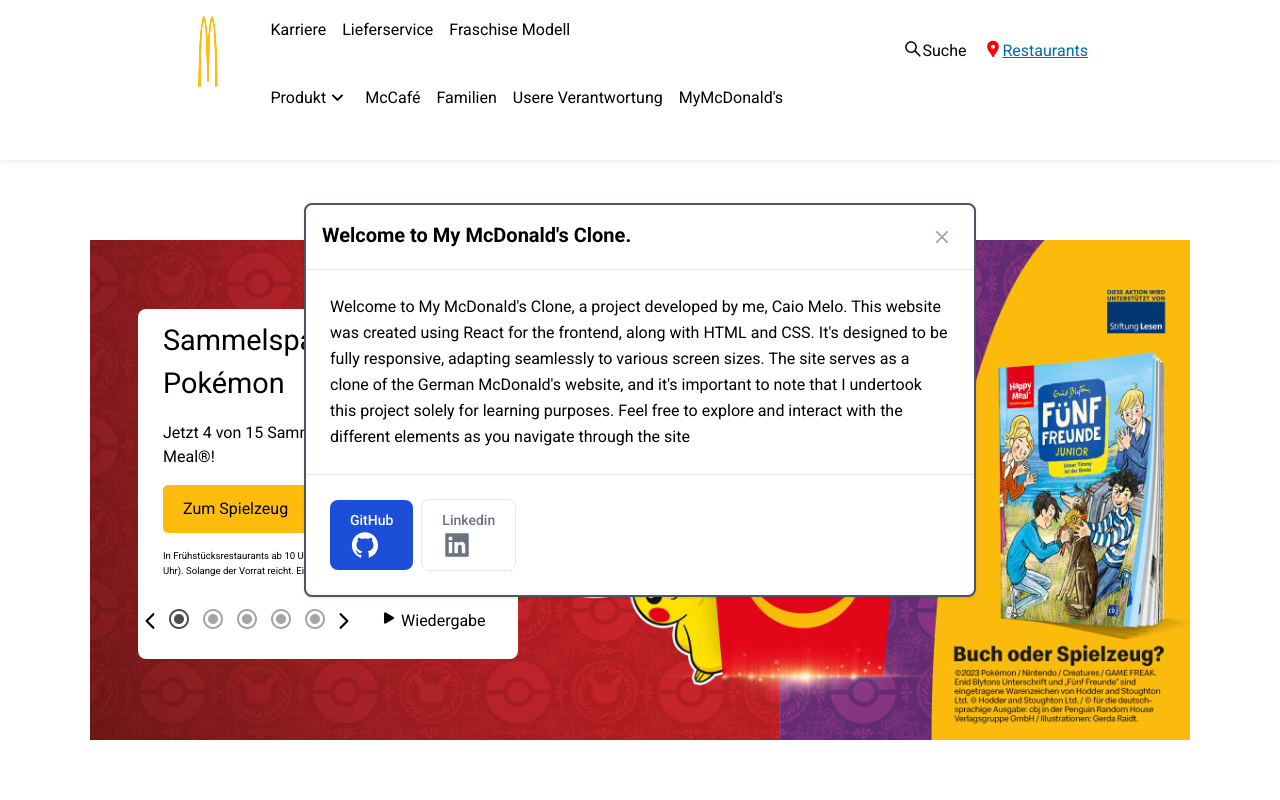
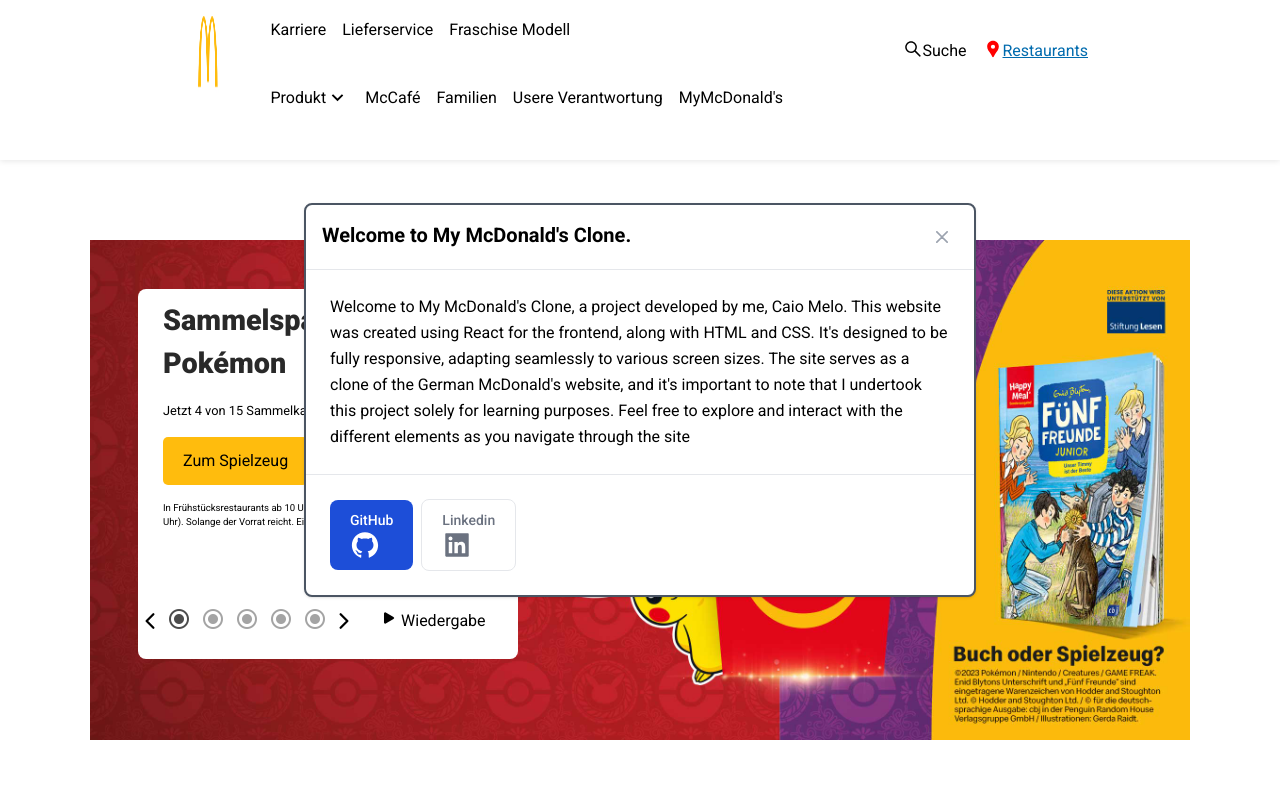
Before and after one commit to caiomelotec/mcDonalds-clone, a React (Create React App) app: page / in a window 1280 px wide. Shown: the top 800 px of the page. Built offline with nearby package versions, Linux system fonts and the light colour scheme.

Commit message:
fix bugs in carousel

```diff
--- a/src/Components/Carousel-Components/Carousel.css
+++ b/src/Components/Carousel-Components/Carousel.css
@@ -7,7 +7,7 @@
   background-color: white;
   color: black;
   width: 380px;
-  height: 350px;
+  height: 370px;
   padding: 10px 25px;
   text-align: left;
   position: absolute;
@@ -16,6 +16,7 @@
   border-radius: 8px;
   overflow: hidden;
 }
+
 .subContainer-info {
   background-color: white;
   overflow: hidden;
@@ -25,6 +26,11 @@
 }
 .subContainer-info h1 {
   font-size: 1.8rem;
+  font-weight: 900;
+  color: #292929;
+}
+.subContainer-info p {
+  font-size: 0.8rem;
 }
 
 #span-info {
@@ -204,10 +210,17 @@
     height: 300px;
   }
   .containerInfo {
-    height: 450px;
-    bottom: 0rem;
+    height: 400px;
+    bottom: 3rem;
   }
   .containerInfo span {
     font-size: 1rem;
   }
 }
+@media (max-width: 375px) {
+  .containerInfo {
+    height: 400px;
+    bottom: 3.2rem;
+    width: 100%;
+  }
+}
--- a/src/Components/Carousel-Components/ContainerInfo.js
+++ b/src/Components/Carousel-Components/ContainerInfo.js
@@ -11,7 +11,8 @@
 }) => {
   const containerInfoData = [
     {
-      h1: "Sammelspaß mit Pokémon",
+      h1: "Sammelspaß mit ",
+      h1pt2: "Pokémon",
       p: "Jetzt 4 von 15 Sammelkarten in jedem Happy Meal®!",
       button: "Zum Spielzeug",
       span: `In Frühstücksrestaurants ab 10 Uhr (samstags, sonn- und feiertags ab
@@ -25,20 +26,23 @@
       span: `* In Frühstücksrestaurants ab 10 Uhr (samstags, sonn- und feiertags ab 11 Uhr).`,
     },
     {
-      h1: "Täglich Coupon remixen! ",
+      h1: "Täglich Coupon",
+      h1pt2: "remixen!",
       p: "Mach die McDonald’s App zu deiner Bühne: Einfach Klassiker wählen, Beilage wählen und deinen eigenen Coupon für nur 5 € erstellen!",
       button: "Mehr erfahren",
       span: `
       *Nur für registrierte App-User in teilnehmenden Restaurants. Vom 27.07.23 bis 30.08.23 täglich ein Coupon aus ausgewählten Produkten erstellbar. Nur ein Coupon pro Bestellung.`,
     },
     {
-      h1: "Schmeckt nach Sommer-Flirt! ",
+      h1: "Schmeckt nach",
+      h1pt2: "Sommer-Flirt!",
       p: "Gönn dir eiskalt! Und zwar den neuen McFlurry® Frozen Yogurt mit KITKAT® WHITE und Passionfruit-Sauce. Jetzt nur für kurze Zeit.",
       button: "Zu den Desserts",
       span: `In teilnehmenden Restaurants. In Frühstücksrestaurants ab 10 Uhr (samstags, sonn- und feiertags ab 11 Uhr). Solange der Vorrat reicht.`,
     },
     {
-      h1: "Deine McCafé® Genuss-Oase",
+      h1: `Deine McCafé®`,
+      h1pt2: "Genuss-Oase",
       p: "Entdecke unsere McCafé® Sommerhighlights wie z. B. unsere Cold Brews und Sweets.. Jetzt nur für kurze Zeit.",
       button: "Zu den McCafé® Highlights",
       span: `In allen teilnehmenden Restaurants. Solange der Vorrat reicht. Iced Coffee Shake täglich ab 10 Uhr erhältlich (samstags, sonn- und feiertags ab 11 Uhr).`,
@@ -58,7 +62,10 @@
   return (
     <div className="containerInfo">
       <div className="subContainer-info">
-        <h1>{containerInfoData[activeIndex].h1}</h1>
+        <div>
+          <h1>{containerInfoData[activeIndex].h1}</h1>
+          <h1>{containerInfoData[activeIndex].h1pt2}</h1>
+        </div>
         <p>{containerInfoData[activeIndex].p}</p>
         <div className="div-btn-info">
           <button>{containerInfoData[activeIndex].button}</button>
--- a/src/index.css
+++ b/src/index.css
@@ -1,4 +1,4 @@
-@import url("https://fonts.googleapis.com/css2?family=Poppins:wght@400;500;600;700&family=Roboto+Slab:wght@300;400;500;700;900&family=Roboto:wght@100;300;400;500;700&display=swap");
+@import url("https://fonts.googleapis.com/css2?family=Poppins:wght@400;500;600;700&family=Roboto+Slab:wght@300;400;500;700;900&family=Roboto:wght@100;300;400;500;700;900&display=swap");
 
 * {
   font-family: "Roboto";
```
